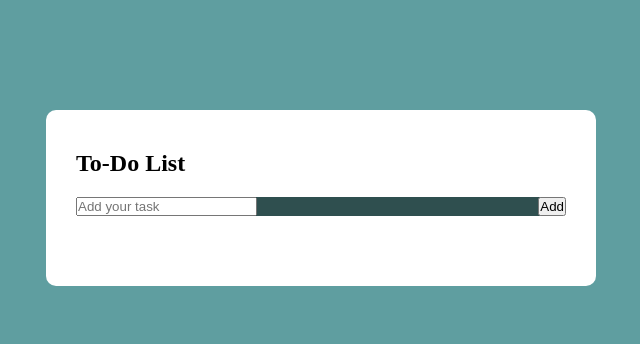
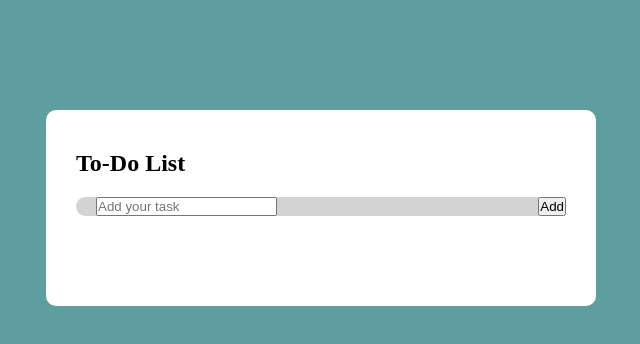
Before and after one commit to ZocDock/DemoToDo, a website: page index.html in a window 1280 px wide. Shown: the whole page, without its empty margins (319-959 px from the left). Drawn offline with Linux system fonts and the light colour scheme.

Commit message:
styling changes various

```diff
--- a/styles.css
+++ b/styles.css
@@ -22,19 +22,21 @@
     border-radius: 10px;
 }
 
-.todo-app h2{
+h2 {
     color: black;
     display: flex;
     align-items: center;
     margin-bottom: 20px;
 }
 
-/* Icon here */
+/* Icon possible here */
 
 .input-bar{
     display: flex;
     align-items: center;
     justify-content: space-between;
-    background: darkslategray;
+    background: lightgray;
     border-radius: 30px;
+    padding-left: 20px;
+    margin-bottom: 20px;
 }
```
